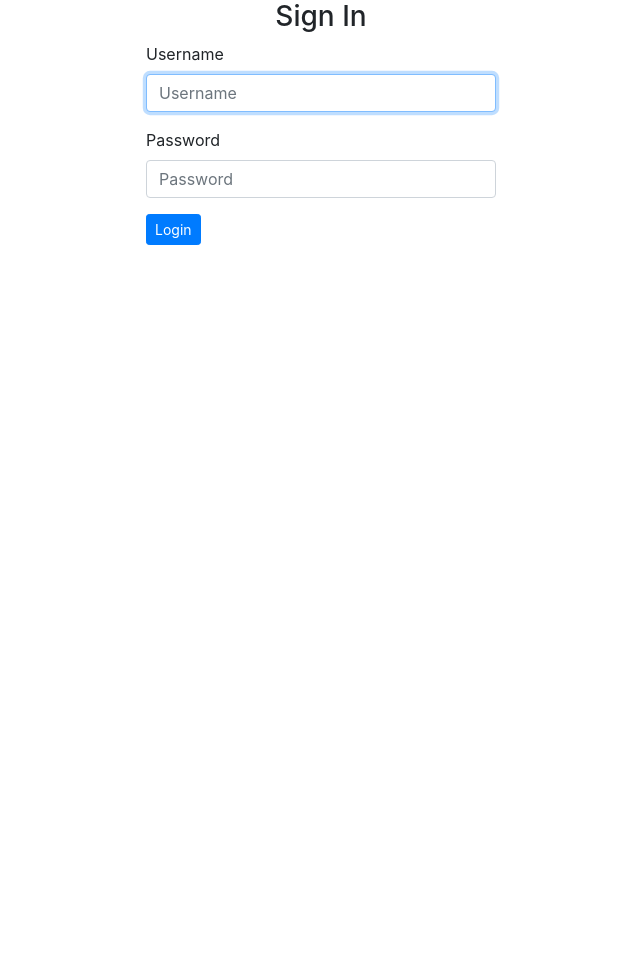
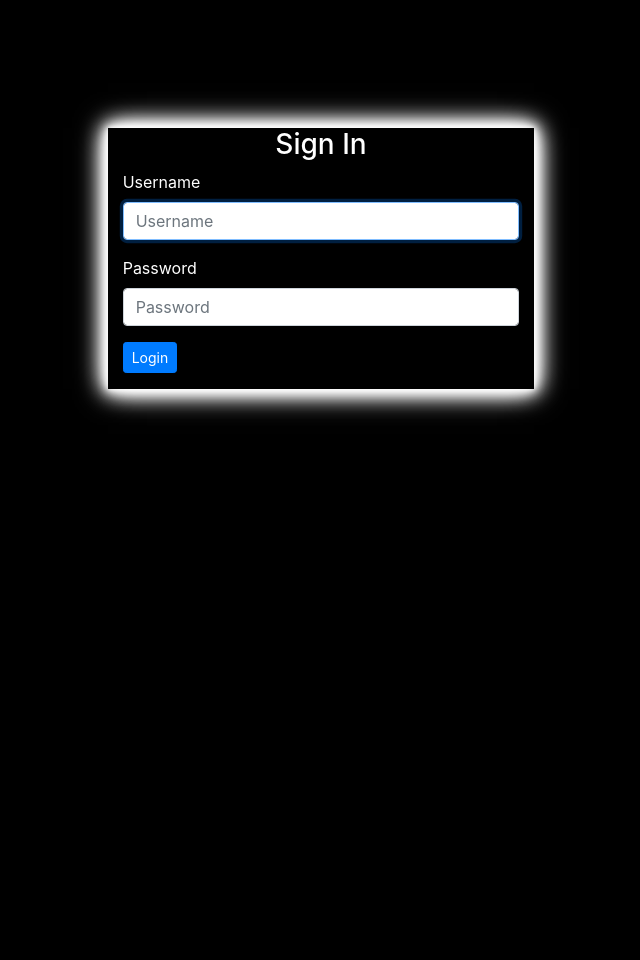
Before and after one commit to Memory-Wabwile/Instagram-Clone, a Django app: page /accounts/login/ in a window 1280 px wide. Shown: the whole page, without its empty margins (319-959 px from the left). Before the commit the page ends 245 px from the top, so only its background shows below. Run offline with Django 4.2, Linux system fonts and the light colour scheme; some libraries are stand-ins or nearby versions.

Commit message:
style the login and sign up pages

```diff
--- a/gram/templates/home.html
+++ b/gram/templates/home.html
@@ -17,8 +17,8 @@
 
 
     <div class="logss">
-        <button style="border-radius: 25px; box-shadow: 0 0 3px #8200ff,0 0 6px #be00f1,0 0 9px #ed0073,0 0 12px #f7532c,0 0 18px #faa100;" ><a  style="border-radius: 25px;letter-spacing: 0.1em; padding: 5px 13px; font-size: 2em; text-shadow: 0 0 3px #00b3ff,0 0 6px #00b3ff,0 0 9px #00b3ff,0 0 12px #00b3ff,0 0 18px #00b3ff;" href="">Login</a></button>
-        <button  style="border-radius: 25px; box-shadow: 0 0 3px #8200ff,0 0 6px #be00f1,0 0 9px #ed0073,0 0 12px #f7532c,0 0 18px #faa100;" ><a href="">Login</a></button>
+        <button style="border-radius: 25px; box-shadow: 0 0 3px #8200ff,0 0 6px #be00f1,0 0 9px #ed0073,0 0 12px #f7532c,0 0 18px #faa100;" ><a  style="border-radius: 25px;text-decoration: none; letter-spacing: 0.1em; padding: 5px 13px; font-size: 2em; text-shadow: 0 0 3px #00b3ff,0 0 6px #00b3ff,0 0 9px #00b3ff,0 0 12px #00b3ff,0 0 18px #00b3ff;" href="/accounts/register">Sign Up</a></button>
+        <button  style="border-radius: 25px; box-shadow: 0 0 3px #8200ff,0 0 6px #be00f1,0 0 9px #ed0073,0 0 12px #f7532c,0 0 18px #faa100;" ><a href="/accounts/login">Login</a></button>
     </div>
 </div>
 {%endblock%}
--- a/gram/templates/registration/login.html
+++ b/gram/templates/registration/login.html
@@ -1,9 +1,11 @@
-{%extends "django_registration/base.html"%} {% load bootstrap4 %} {% block content %}
-<div class="container">
-   <div class="row">
+{%extends "django_registration/base.html"%}
+{% load bootstrap4 %}
+{% block content %}
+<div style="background-color: #000; height: 120vh;" class="container-fluid">
+   <div  class="row">
        <!-- Empty div -->
        <div class="col-md-4"></div>
-       <div class="col-md-4">
+       <div style="  margin-top: 10%;  color: white; box-shadow:  0 0 5px #fff,0 0 10px #fff,0 0 15px #fff,0 0 20px #fff,0 0 25px #fff,0 0 30px #fff;"  class="col-md-4">
            {% if form.errors %}
            <p> Password or Username is incorrect </p>
            {% endif %}
```
Also changed, not shown: gram/templates/django_registration/registration_form.html (+5 -5 lines), gram/templates/navbar.html (line endings or trailing spaces).
